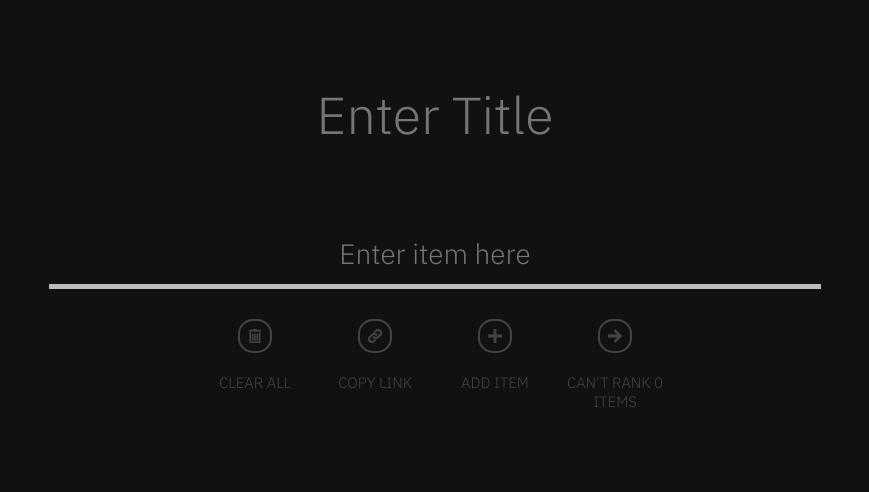
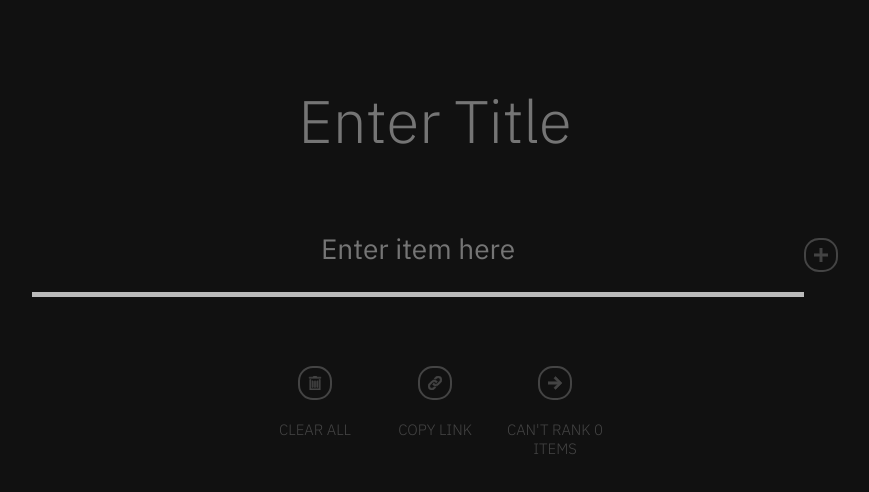
Before and after one commit to shatayu/rankings, a React (Create React App) app: page / in a window 1280 px wide. Shown: the top 492 px of the page, without its empty margins (205-1074 px from the left). Built offline with nearby package versions, Linux system fonts and the light colour scheme.

Commit message:
added multi-line textarea for entry input text

```diff
--- a/package.json
+++ b/package.json
@@ -18,6 +18,7 @@
     "react-hot-toast": "^2.0.0",
     "react-loader-spinner": "^4.0.0",
     "react-scripts": "4.0.3",
+    "react-textarea-autosize": "^8.3.3",
     "recoil": "^0.3.1",
     "serve": "^12.0.0",
     "web-vitals": "^1.0.1"
--- a/src/Input/Buttons/AddEntryToListButton.react.js
+++ b/src/Input/Buttons/AddEntryToListButton.react.js
@@ -9,19 +9,26 @@ export default function AddEntryToListButton() {
     const [entriesList, setEntriesList] = useRecoilState(EntriesListAtom);
     const [entryInputTextboxContent, setEntryInputTextboxContent] = useRecoilState(EntryInputTextboxAtom);
 
+    const isEnabled = canEntryBeAddedToEntriesList(entryInputTextboxContent, entriesList);
+
+    const addToText = () => {
+        if (canEntryBeAddedToEntriesList(entryInputTextboxContent, entriesList)) {
+            // TODO: refactor this into using a method from the textbox component
+            addEntryToEntriesList(entryInputTextboxContent, entriesList, setEntriesList);
+            setEntryInputTextboxContent('');
+        }
+    }
+
     return (
-        <GenericButton
-            icon={<Plus className={styles.buttonIcon} />}
-            text='ADD ITEM'
-            isEnabled={canEntryBeAddedToEntriesList(entryInputTextboxContent, entriesList)}
-            onClick={() => {
-                if (canEntryBeAddedToEntriesList(entryInputTextboxContent, entriesList)) {
-                    // TODO: refactor this into using a method from the textbox component
-                    addEntryToEntriesList(entryInputTextboxContent, entriesList, setEntriesList);
-                    setEntryInputTextboxContent('');
-                }
-            }}
-            isDeleteButton={false}
-        />
+        <div
+        className={styles.addItemIconContainer + ' ' + (isEnabled ?  styles.enabledButton : styles.disabledButton)}
+        onClick={() => {
+            if (isEnabled) {
+                addToText()
+            }
+        }}
+    >
+        <Plus className={styles.buttonIcon} />
+    </div>
     )
 }
--- a/src/Input/EntryInputTextbox.react.js
+++ b/src/Input/EntryInputTextbox.react.js
@@ -3,10 +3,22 @@ import { useRecoilState } from "recoil"
 import { EntriesListAtom, EntryInputTextboxAtom } from "../atoms"
 import styles from './Input.module.css';
 import { canEntryBeAddedToEntriesList, addEntryToEntriesList } from '../utils/inputUtils';
+import TextareaAutosize from 'react-textarea-autosize';
+import GenericButton from './Buttons/GenericButton';
+import { ReactComponent as Plus } from '../assets/plus.svg';
+import AddEntryToListButton from './Buttons/AddEntryToListButton.react';
 
 export default function EntryInputTextbox() {
     const [entryInputTextboxContent, setEntryInputTextboxContent] = useRecoilState(EntryInputTextboxAtom);
     const [entriesList, setEntriesList] = useRecoilState(EntriesListAtom);
+
+    const addToText = () => {
+        if (canEntryBeAddedToEntriesList(entryInputTextboxContent, entriesList)) {
+            // TODO: refactor this into using a method from the textbox component
+            addEntryToEntriesList(entryInputTextboxContent, entriesList, setEntriesList);
+            setEntryInputTextboxContent('');
+        }
+    }
 
     // add term to entry
     const onSubmit = useCallback((e, value) => {
@@ -28,19 +40,28 @@ export default function EntryInputTextbox() {
     }, [entriesList, entryInputTextboxContent, setEntriesList, setEntryInputTextboxContent]);
 
     return (
+        <div className={styles.textboxAndButtonContainer}>
             <form onSubmit={e => onSubmit(e, entryInputTextboxContent)}>
                     <label>
-                <input
+                        <TextareaAutosize
                             type="text"
                             value={entryInputTextboxContent}
                             className={styles.textbox}
                             placeholder="Enter item here"
+                            onKeyPress={(event) => {
+                                if (event.key === 'Enter') {
+                                    onSubmit(event, entryInputTextboxContent);
+                                }
+                            }}
                             onChange={(event) => {
                                 setEntryInputTextboxContent(event.target.value)
                             }}
+                            minRows={1}
                         />
                     </label>
                 </form>
+                <AddEntryToListButton />
+        </div>
     );
 }
 
--- a/src/Input/Input.module.css
+++ b/src/Input/Input.module.css
@@ -11,7 +11,7 @@
 .title {
     min-width: 60vw;
     margin-top: 10vh;
-    font-size: min(6.5vh, 12vw);
+    font-size: 60px;
     text-align: center;
     background-color: #111111;
     outline: none;
@@ -21,10 +21,14 @@
     transition-duration: 200ms;
 }
 
+.textboxAndButtonContainer {
+    display: flex;
+    flex-direction: row;
+}
+
 .textboxContainer {
     width: 100%;
     min-height: calc(35vh - 60px - 10vh);
-    height: calc(35vh - 60px - 10vh);
     align-self: flex-start;
     display: flex;
     flex-direction: column;
@@ -32,25 +36,31 @@
     align-items: center;
     flex-shrink: 0;
 
-    /* this needs to be 15px more than the margin-bottom for buttonContainer since entries have 15px margin above them
-     * but textboxes don't
-     */
-
     margin-bottom: 10px;
 }
 
 .textbox {
-    height: 60px;
+    min-height: 60px;
+    height: auto;
     width: 60vw;
+    font-family: inherit;
     font-size: 28px;
     text-align: center;
     background-color: #111111;
     outline: none;
     border-width: 0px;
     border-bottom: 5px solid #BBBBBB;
+
     color: #BBBBBB;
+    resize: none;
+    border-top: none;
+    border-left: none;
+    border-right: none;
 
+    transition-property: color;
     transition-duration: 200ms;
+
+    overflow: hidden;
 }
 
 @media (hover: hover) and (pointer: fine) {
@@ -71,6 +81,8 @@
     align-items: stretch;
     flex-wrap: wrap;
     justify-content: center;
+
+    margin-top: 15px;
 
     /* need to make margin-bottom 15px less than margin-top since entries have 15px margin above them */
     margin-bottom: 20px;
@@ -110,6 +122,22 @@
     align-items: center;
 }
 
+.addItemIconContainer {
+    width: 30px;
+    height: 30px;
+    border-radius: 15px;
+    font-size: 20px;
+    text-align: center;
+
+    margin-top: 10px;
+
+    display: flex;
+    justify-content: center;
+    align-items: center;
+
+    transition-duration: 200ms;
+}
+
 .buttonIcon {
     width: 14px;
     height: 14px;
@@ -133,6 +161,14 @@
     border: 2px solid #BBBBBB;
 }
 
+.addItemIconContainer.disabledButton {
+    color: #444444;
+}
+
+.addItemIconContainer.enabledButton {
+    color: #BBBBBB;
+}
+
 @media (hover: hover) and (pointer: fine) {
     .enabledButtonIconAndTextContainer:hover {
         color: #08BA6A;
@@ -149,6 +185,11 @@
 
     .enabledDeleteButtonIconAndTextContainer:hover .enabledButton {
         border: 2px solid #C41449;
+    }
+
+    .addItemIconContainer:hover {
+        color: #08BA6A;
+        border: 2px solid #08BA6A;
     }
 }
 
@@ -195,7 +236,8 @@ svg {
     -webkit-box-sizing: border-box; /* Safari/Chrome, other WebKit */
     -moz-box-sizing: border-box;    /* Firefox, other Gecko */
     box-sizing: border-box;         /* Opera/IE 8+ */
-    margin-top: 40px;
+
+    margin-top: 20px;
 }
 
 .entry {
--- a/src/Input/Input.react.js
+++ b/src/Input/Input.react.js
@@ -2,7 +2,7 @@ import styles from './Input.module.css';
 import { Toaster } from 'react-hot-toast';
 import DeleteAllEntriesButton from './Buttons/DeleteAllEntriesButton.react';
 import ShareLinkButton from './Buttons/ShareLinkButton.react';
-import AddEntryToListButton from './Buttons/AddEntryToListButton.react';
+// import AddEntryToListButton from './Buttons/AddEntryToListButton.react';
 import StartRankingButton from './Buttons/StartRankingButton.react';
 import EntryInputTextbox from './EntryInputTextbox.react';
 import AddedEntriesList from './AddedEntriesList.react';
@@ -34,13 +34,12 @@ export default function Input({onFinalizeEntries}) {
             <div className={styles.textboxContainer}>
                 <EntryInputTextbox />
             </div>
+            <AddedEntriesList />
             <div className={styles.buttonContainer}>
                 <DeleteAllEntriesButton />
                 <ShareLinkButton />
-                <AddEntryToListButton />
                 <StartRankingButton />
             </div>
-            <AddedEntriesList />
         </div>
     );
 }
```
Also changed, not shown: 1 other file (tests, documents, lock files or other folders). Lines whose indentation alone changed are shown as unchanged.
